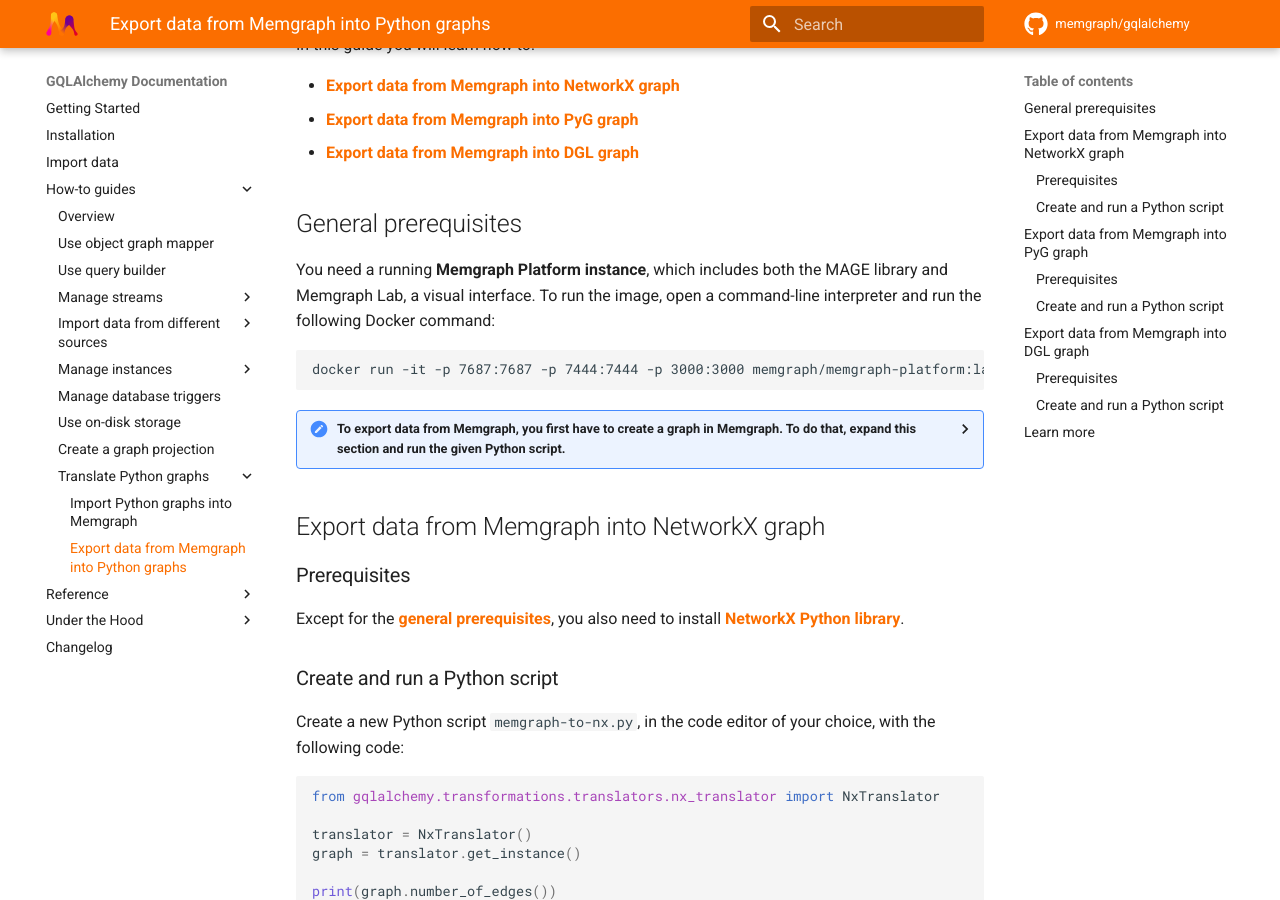
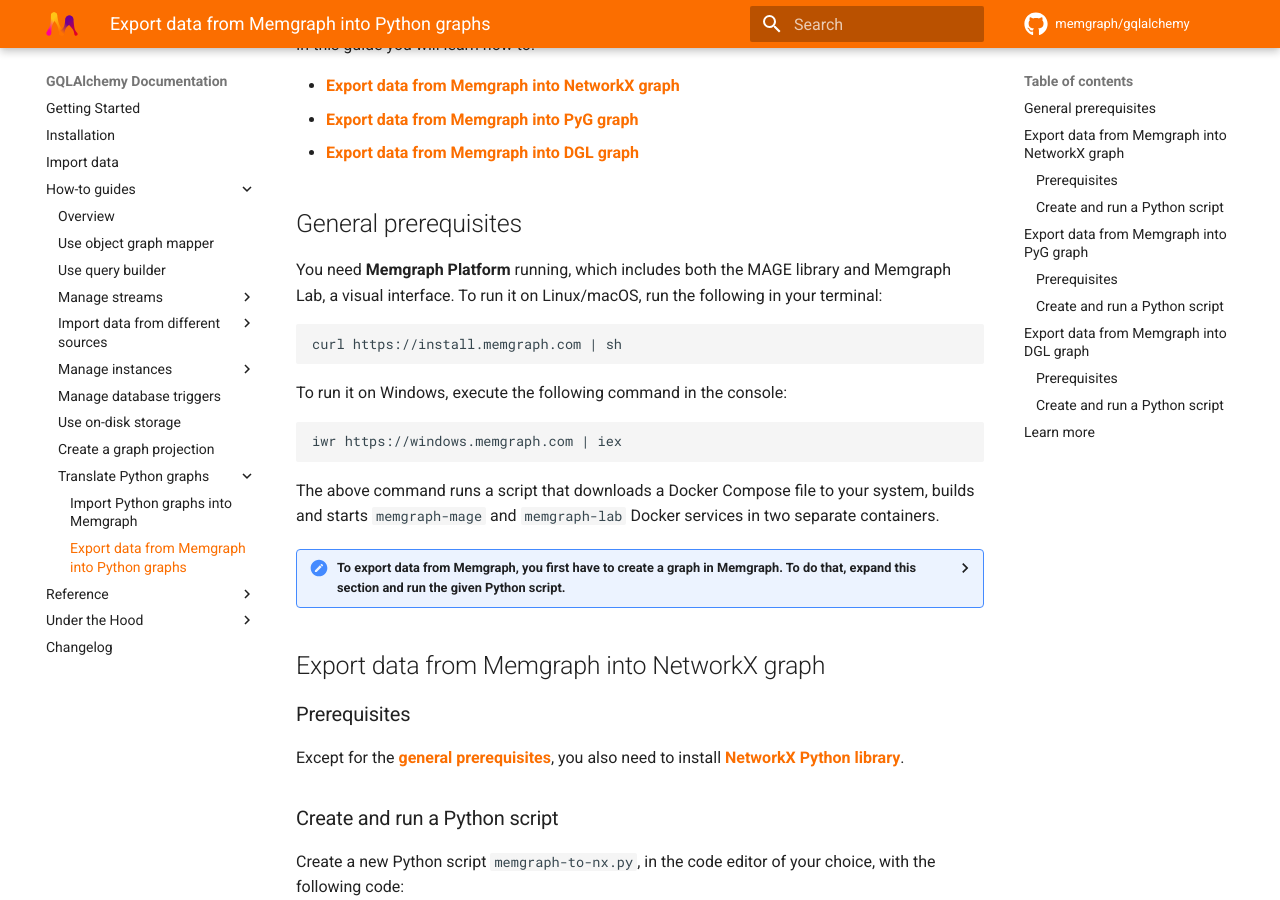
Before and after one commit to memgraph/gqlalchemy, an MkDocs documentation site: the page built from docs/how-to-guides/translators/export-python-graphs.md, in a window 1280 px wide and 900 px high, scrolled down 326 px. Built offline with MkDocs 1.6.1 and Material for MkDocs 9.7.7, drawn with Linux system fonts in a browser that asks for light colours; comment, search, counter and statistics services are not loaded; grey boxes are pictures that could not be loaded.

Commit message:
update docs general prerequisites

````diff
--- a/docs/how-to-guides/translators/export-python-graphs.md
+++ b/docs/how-to-guides/translators/export-python-graphs.md
@@ -14,11 +14,19 @@
 - [**Export data from Memgraph into DGL graph**](#import-dgl-graph-into-memgraph)
 
 ## General prerequisites
-You need a running **Memgraph Platform instance**, which includes both the MAGE library and Memgraph Lab, a visual interface. To run the image, open a command-line interpreter and run the following Docker command:
+You need **Memgraph Platform** running, which includes both the MAGE library and Memgraph Lab, a visual interface. To run it on Linux/macOS, run the following in your terminal:
 
 ```
-docker run -it -p 7687:7687 -p 7444:7444 -p 3000:3000 memgraph/memgraph-platform:latest
+curl https://install.memgraph.com | sh
 ```
+
+To run it on Windows, execute the following command in the console:
+
+```
+iwr https://windows.memgraph.com | iex
+```
+
+The above command runs a script that downloads a Docker Compose file to your system, builds and starts `memgraph-mage` and `memgraph-lab` Docker services in two separate containers.
 
 <details>
 <summary>To export data from Memgraph, you first have to <b>create a graph in Memgraph</b>. To do that, expand this section and run the given Python script.</summary>
````
Also changed, not shown: docs/how-to-guides/translators/import-python-graphs.md (+10 -2 lines).
